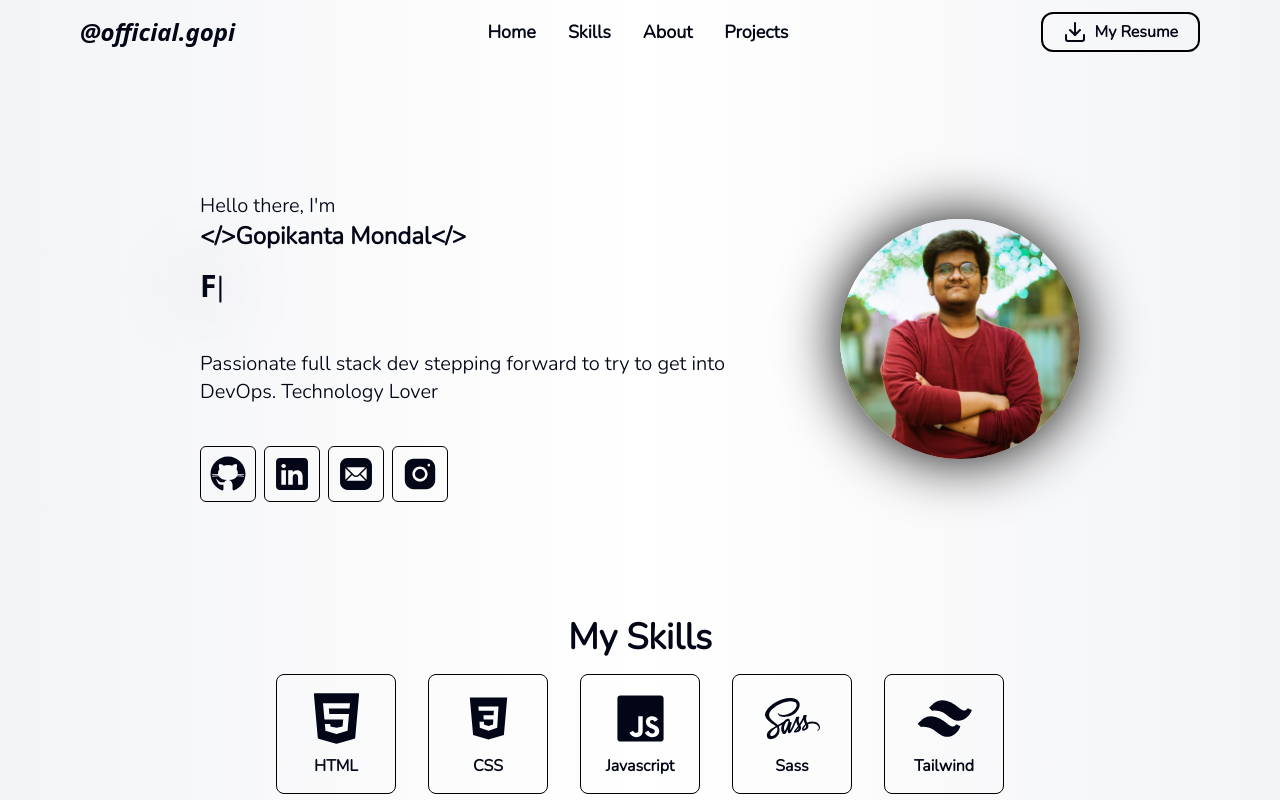
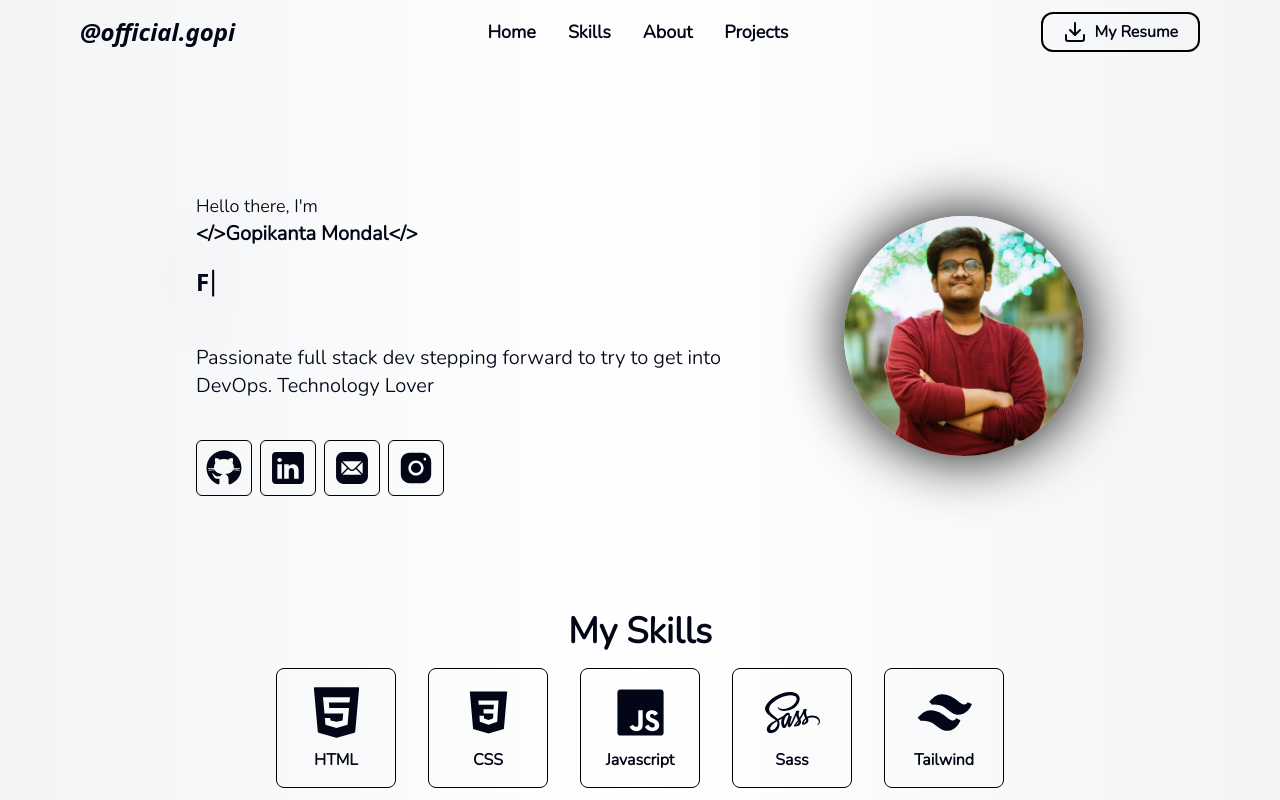
Before and after one commit to OfficialGopi/Portfolio, a React (Vite) app: page / in a window 1280 px wide. Built offline with nearby package versions, Linux system fonts and the light colour scheme.

Commit message:
Update Navbar

```diff
--- a/src/components/NavbarMd/Hamburger.jsx
+++ b/src/components/NavbarMd/Hamburger.jsx
@@ -5,7 +5,7 @@ const Hamburger = ({ hamburgerOpen, setHamburgerClose }) => {
   return (
     <>
       <div
-        className={`transition-all z-10   pb-2 absolute w-full bottom-[100%] bg-gradient-to-r from-gray-100 via-white to-gray-100 dark:bg-gradient-to-r    dark:from-black dark:via-slate-950 dark:to-gray-950  ${
+        className={`transition-all z-10   pb-2 absolute w-full bottom-[100%] bg-gradient-to-r from-gray-100 via-white to-gray-100 dark:bg-gradient-to-r rounded-bl-3xl rounded-br-3xl border-b dark:border-white border-black   dark:from-black dark:via-slate-950 dark:to-gray-950  ${
           hamburgerOpen ? "translate-y-[calc(100%+64px)]" : ""
         }`}
       >
--- a/src/pages/Home.jsx
+++ b/src/pages/Home.jsx
@@ -30,21 +30,21 @@ const Home = () => {
   return (
     <>
       <div
-        className=" flex flex-col gap-12 items-center  py-24 sm:p-24"
+        className=" flex flex-col gap-12 items-center  py-24 sm:px-20"
         id="home"
       >
         <div className="w-full flex sm:flex-row flex-col-reverse sm:justify-center items-center gap-4 sm:gap-24">
           <div className="dark:text-slate-300 flex flex-col text-3xl my-4 sm:w-1/2 w-3/4">
-            <span className=" dark:text-slate-300 lg:text-xl md:text-lg text-base flex-col  flex my-4">
+            <span className=" dark:text-slate-300 lg:text-lg md:text-md text-base flex-col  flex my-4">
               <span> Hello there, I'm</span>
-              <span className="font-bold text-lg md:text-xl lg:text-2xl">
+              <span className="font-bold text-md md:text-[1.12rem] lg:text-xl">
                 {"</>"}Gopikanta Mondal{"</>"}
               </span>
             </span>
             <div>
               <span
                 ref={el}
-                className="font-semibold z-0 font-sans dark:text-white dark:drop-shadow-blue-manual drop-shadow-dark-manual shadow-slate-50 text-lg md:text-3xl "
+                className="font-semibold z-0 font-sans dark:text-white dark:drop-shadow-blue-manual drop-shadow-dark-manual shadow-slate-50 text-lg md:text-2xl "
               ></span>
             </div>
             <br />
@@ -63,7 +63,7 @@ const Home = () => {
             </div>
             <Contact />
           </div>
-          <div className="md:w-60 rounded-[100%] overflow-hidden md:h-60 sm:h-40 sm:w-40 h-32 w-32 dark:shadow-blue-manual shadow-dark-manual">
+          <div className="lg:w-60 rounded-[100%] overflow-hidden md:h-44 md:w-44 lg:h-60 sm:h-40 sm:w-40 h-32 w-32 dark:shadow-blue-manual shadow-dark-manual">
             <img src={Gopi} className="w-full  h-full object-cover " />
           </div>
         </div>
```
